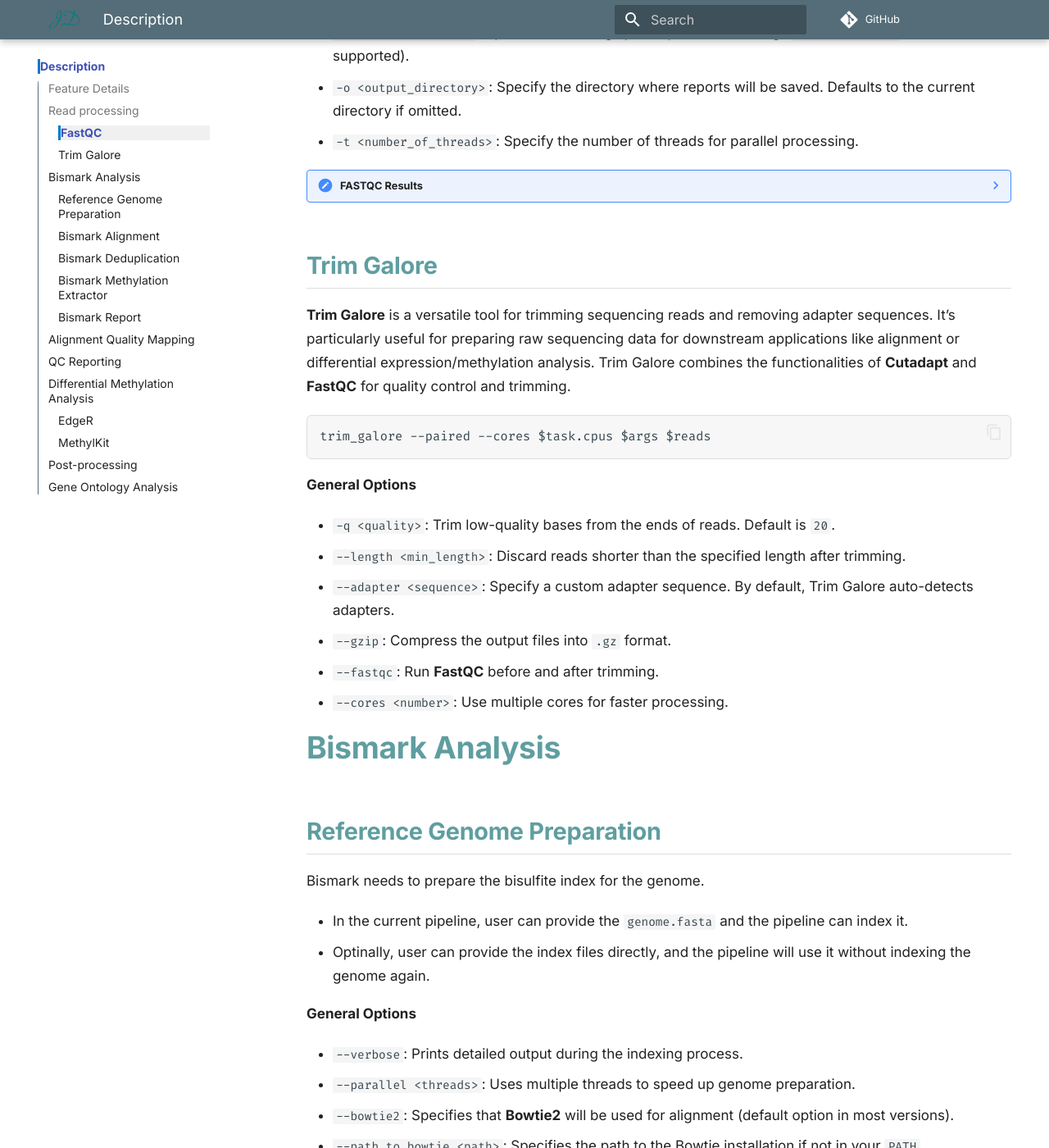
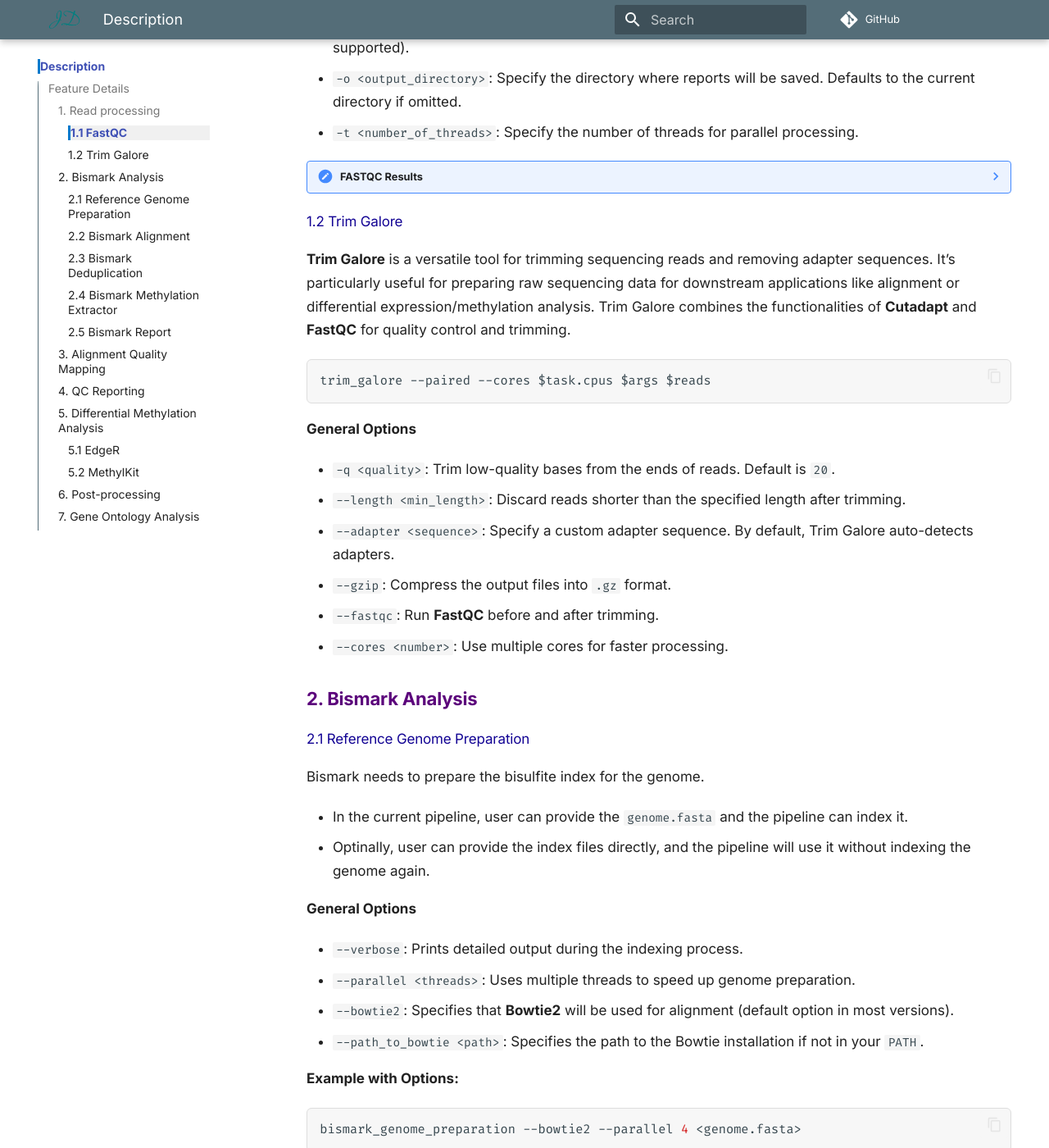
Before and after one commit to JD2112/TwistMethNext, an MkDocs documentation site: the page built from docs/overview.md, in a window 1280 px wide and 1400 px high, scrolled down 2600 px. Shown: the whole window at 82% size. Built offline with MkDocs 1.6.1 and Material for MkDocs 9.7.7, drawn with Linux system fonts in a browser that asks for light colours; comment, search, counter and statistics services are not loaded; the version menu is left out; some of the changed text lies outside the part shown.

````diff
--- a/docs/overview.md
+++ b/docs/overview.md
@@ -42,14 +42,14 @@ TwistMethylFlow integrates various tools and custom scripts to provide a compreh
   * generates a **Chord diagram** for top 10 results from the GO analysis.
 
 
-# Read processing
+### 1. Read processing
 
 Read processing subworkflow includes -&#x20;
 
 * FASTQC - for Quality check of samples
 * TRIM Galore - adapter trimming
 
-## FastQC
+#### 1.1 FastQC
 
 **FASTQC** is a widely used tool for assessing the quality of raw and processed sequencing data. It provides a comprehensive quality check, including metrics like per-base quality scores, GC content, and adapter contamination.
 
@@ -83,7 +83,7 @@ fastqc $args --threads $task.cpus $reads
     * Identifies frequently occurring sequences (e.g., adapters or contaminants).
 
 
-## Trim Galore
+#### 1.2 Trim Galore
 
 **Trim Galore** is a versatile tool for trimming sequencing reads and removing adapter sequences. It’s particularly useful for preparing raw sequencing data for downstream applications like alignment or differential expression/methylation analysis. Trim Galore combines the functionalities of **Cutadapt** and **FastQC** for quality control and trimming.
 
@@ -100,9 +100,9 @@ trim_galore --paired --cores $task.cpus $args $reads
 * `--fastqc`: Run **FastQC** before and after trimming.
 * `--cores <number>`: Use multiple cores for faster processing.
 
-# Bismark Analysis
+### 2. Bismark Analysis
 
-## Reference Genome Preparation
+#### 2.1 Reference Genome Preparation
 
 Bismark needs to prepare the bisulfite index for the genome.
 
@@ -137,7 +137,7 @@ bismark_genome_preparation --bowtie2 --parallel 4 <genome.fasta>
             ...
     ```
 
-## Bismark Alignment
+#### 2.2 Bismark Alignment
 
 This step aligns bisulfite-treated sequencing reads to a reference genome.
 
@@ -155,7 +155,7 @@ bismark --genome <path_to_reference_genome> -1 <reads_R1.fq> -2 <reads_R2.fq> -o
   * Produces `.report.txt`  and
   * `unmapped_reads.fq.gz` file.
 
-## Bismark Deduplication
+#### 2.3 Bismark Deduplication
 This step removes duplicate reads to avoid overestimating methylation levels.
 
 ```
@@ -172,7 +172,7 @@ deduplicate_bismark ${paired_end} $args --bam $bam
   * Produces `deduplicated_report.txt` file.
 
 
-## Bismark Methylation Extractor
+#### 2.4 Bismark Methylation Extractor
 
 Extract methylation data from deduplicated BAM files.
 
@@ -192,7 +192,7 @@ bismark_methylation_extractor \
   * Also generates `splitting_report.txt` file.
 
 
-## Bismark Report
+#### 2.5 Bismark Report
 Generate a summary report of alignment and methylation statistics.
 
 **Command:**
@@ -207,7 +207,7 @@ bismark2report
         * Duplicate rates.
         * Methylation levels (CpG, CHG, CHH contexts).
 
-# Alignment Quality Mapping
+### 3. Alignment Quality Mapping
 
 The main module for assessing alignment quality is `qualimap bamqc`.
 
@@ -242,7 +242,7 @@ qualimap bamqc \
        * Distribution of mapping quality scores.
 
 
-# QC Reporting
+### 4. QC Reporting
 
 _MultiQC_ is used for the QC reporting combining all results from the _FastQC, Trim galore, Bismark Alignment, Bismark Deduplication, Bismark summary report,_ and _Qualimap results._
 
@@ -251,13 +251,13 @@ _MultiQC_ is used for the QC reporting combining all results from the _FastQC, T
 * Generates an interactive HTML report (`multiqc_report.html`) and a data file (`multiqc_data.json`).
 * Output includes summary statistics, plots, and tool-specific metrics.
 
-# Differential Methylation Analysis
+### 5. Differential Methylation Analysis
 To calculate the differential methylation from the input samples, two different methods can be used -&#x20;
 
 * [EdgeR](#edger) (Default) or
 * [MethylKit](#methylkit)
 
-## EdgeR
+#### 5.1 EdgeR
 
 **edgeR** is a Bioconductor package primarily used for RNA-seq differential expression analysis but can also handle differential methylation analysis when paired with bisulfite sequencing data. This requires pre-processed methylation data, such as counts of methylated (`M`) and unmethylated (`U`) reads at each cytosine position or region of interest.
 
@@ -280,7 +280,7 @@ Rscript $baseDir/bin/edgeR_analysis.R \
     * Generates `EdgeR_group_<compare_str>.csv`.
 
 
-## MethylKit
+#### 5.2 MethylKit
 **MethylKit** is an R package designed for analyzing bisulfite sequencing data, particularly for differential methylation analysis. It supports genome-wide methylation data and is ideal for CpG, CHH, and CHG methylation studies.
 
 ```
@@ -301,7 +301,7 @@ Rscript $baseDir/bin/run_methylkit.R \
 ??? note "MethylKit Results"
     * Generates `Methylkit_group_<compare_str>.csv`
 
-# Post-processing
+### 6. Post-processing
 
 Generates A) **Volcano Plot,** B) **MA Plot** and C) **Summary Statistics** from the Diffrential Methylation results.
 
@@ -313,7 +313,7 @@ Generates A) **Volcano Plot,** B) **MA Plot** and C) **Summary Statistics** from
     ![MA plot](./images/ma_plot.png)
 
 
-# Gene Ontology Analysis
+### 7. Gene Ontology Analysis
 The pipeline has also a module to perform the Gene Ontology analysis from the top `n` corresponding genes from the differential methylation results (EdgeR/MethylKit) using the _clusterProfiler_ package.
 
 The results generates a full table with all _Biological Processes_ and a _Chord diagram_ with top 10 functions identified in the analysis.
````
Also changed, not shown: README.md (+10 -6 lines), docs/faqs.md (+30 -0 lines), docs/index.md (+1 -1 lines), docs/references.md (+2 -8 lines), docs/usage.md (+59 -9 lines), docs/images/TMN_old.png (renamed from docs/images/TN.png), docs/images/TNF.png (added), 5 other files.
